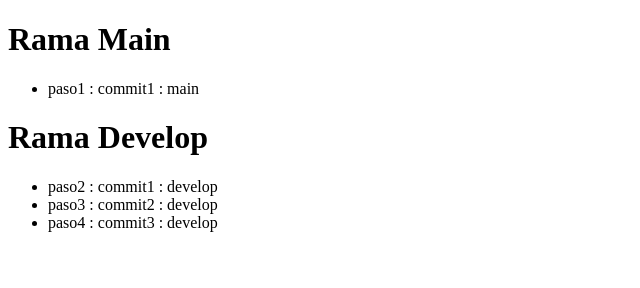
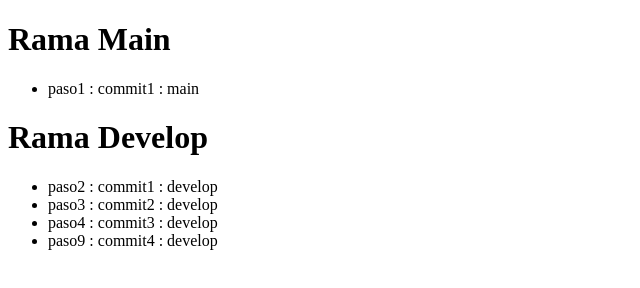
Before and after one commit to ALESS4NDOR/practica-git-github, a plain HTML site: page index.html in a window 1280 px wide. Shown: the whole page, without its empty margins (0-640 px from the left). Drawn offline with Linux system fonts and the light colour scheme.

Commit message:
paso9 : commit4 : develop

```diff
--- a/index.html
+++ b/index.html
@@ -16,6 +16,7 @@
         <li>paso2 : commit1 : develop</li>
         <li>paso3 : commit2 : develop</li>
         <li>paso4 : commit3 : develop</li>
+        <li>paso9 : commit4 : develop</li>
     </ul>
 
 </body>
```
